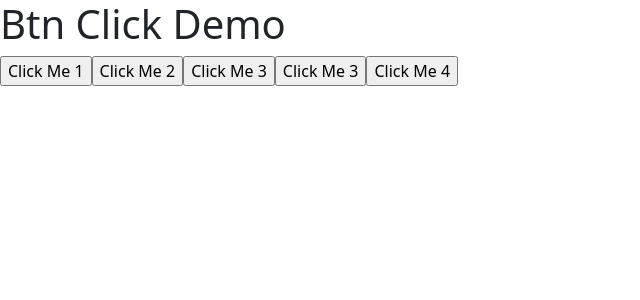
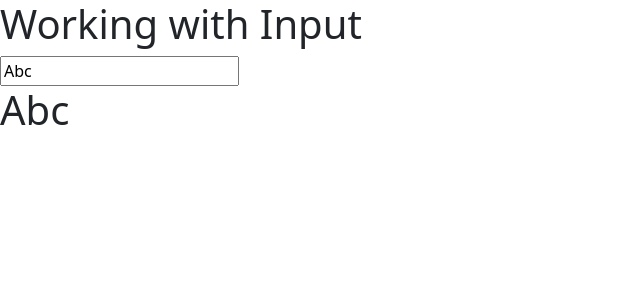
Before and after one commit to GIRISH7498/my-app, a React (Create React App) app: page / in a window 1280 px wide. Shown: the top 300 px of the page, without its empty margins (0-640 px from the left). Built offline with nearby package versions, Linux system fonts and the light colour scheme.

Commit message:
btn-keyup

```diff
--- a/src/App.js
+++ b/src/App.js
@@ -1,49 +1,26 @@
+import { useState } from "react";
+
 function App() {
-    let clickMe1 = () => {
-      console.log("Hello");
-    };
+  let [message, setMessage] = useState("Abc");
 
-    let clickMe2 = (e) => {
-      console.log(e);
-    };
-
-    // Custom Parameter :: using arrow funcn
-    let clickMe3 = (p1) => {
-      console.log(p1);
-    };
-
-    let clickMe4 = (e, p1) => {
-      console.log(e, p1);
+  let updateMessage = (e) => {
+    // e.target == document.querySelector("input")
+    message = e.target.value;
+    setMessage(message);
   };
 
   return (
     <div>
-        <h1>Btn Click Demo</h1>
+      <h1>Working with Input</h1>
 
-        {/** Default No param */}
-        <input type="button" value="Click Me 1" onClick={clickMe1} />
-
-        {/** Default Event Param */}
-        <input type="button" value="Click Me 2" onClick={clickMe2} />
-
-        {/** Custom Param */}
       <input
-          type="button"
-          value="Click Me 3"
-          onClick={() => clickMe3("primary")}
-        />
-        <input
-          type="button"
-          value="Click Me 3"
-          onClick={() => clickMe3("danger")}
+        type="text"
+        placeholder="Enter message"
+        value={message}
+        onChange={updateMessage}
       />
 
-        {/** Event + Custom Param */}
-        <input
-          type="button"
-          value="Click Me 4"
-          onClick={(e) => clickMe4(e, "adsfaf adsf")}
-        />
+      <h1>{message}</h1>
     </div>
   );
 }
```
Lines whose indentation alone changed are shown as unchanged.
